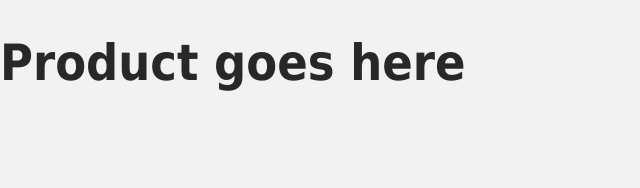
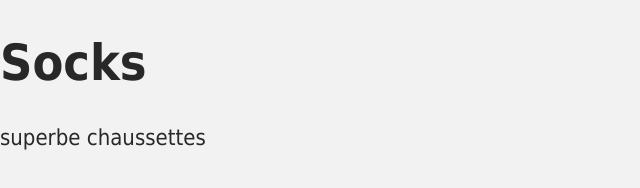
Before and after one commit to JhinAhri12/Intro-to-Vue-3, a plain HTML site: page index.html in a window 1280 px wide. Shown: the whole page, without its empty margins (0-640 px from the left). Drawn offline with nearby package versions, Linux system fonts and the light colour scheme.

Commit message:
add product and description

```diff
--- a/index.html
+++ b/index.html
@@ -10,10 +10,14 @@
   </head>
   <body>
     <div id="app">
-      <h1>Product goes here</h1>
+      <h1>{{ product }}</h1>
+      <p>{{ description }}</p>
     </div>
 
-    <!-- Import Js -->
+    <!-- Import App -->
     <script src="./main.js"></script>
+    <script>
+      const mountedApp = app.mount('#app');
+    </script>
   </body>
 </html>
--- a/main.js
+++ b/main.js
@@ -1 +1,11 @@
 const product = 'Socks'
+
+const app = Vue.createApp({
+  data() {
+    return {
+      product: 'Socks',
+      description: 'superbe chaussettes'
+    }
+  }
+
+})
```
